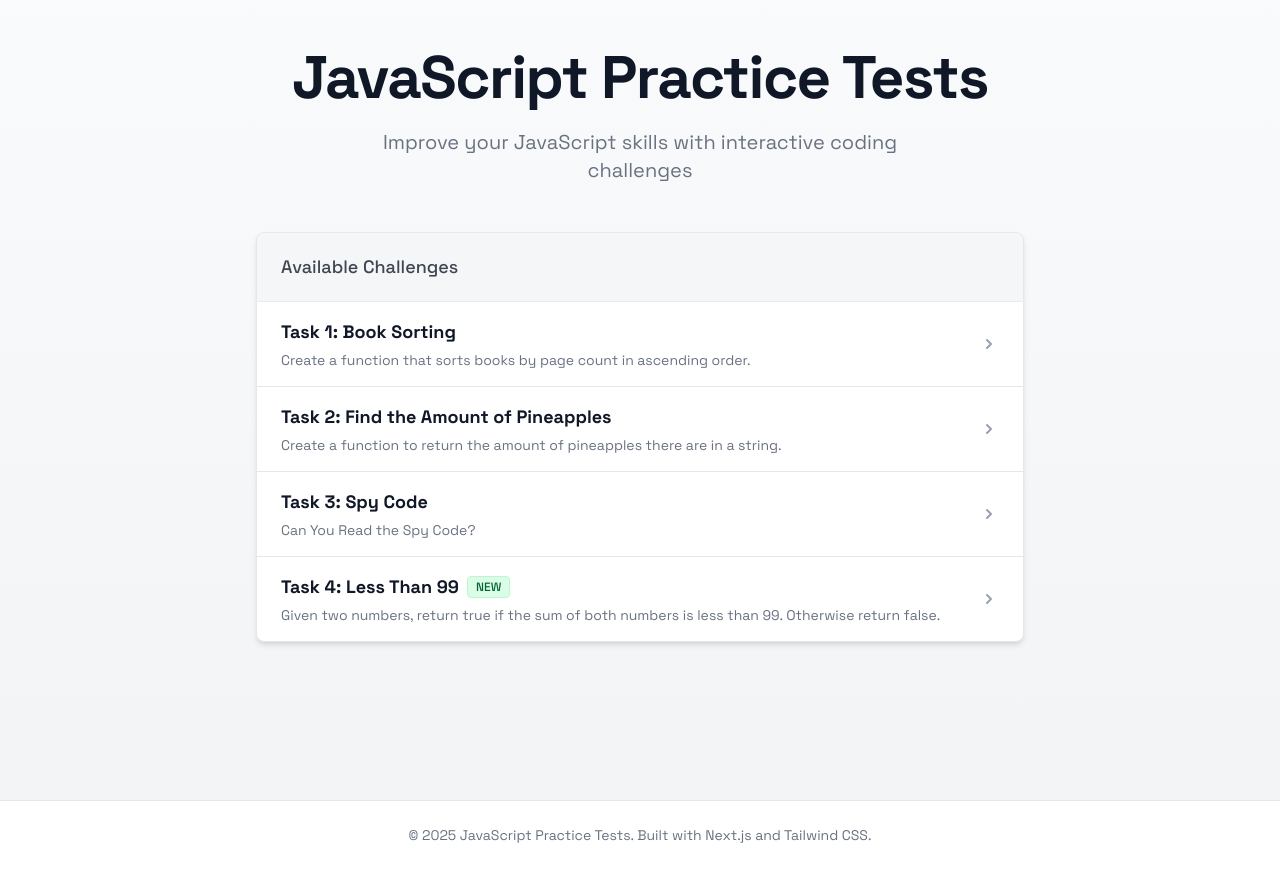
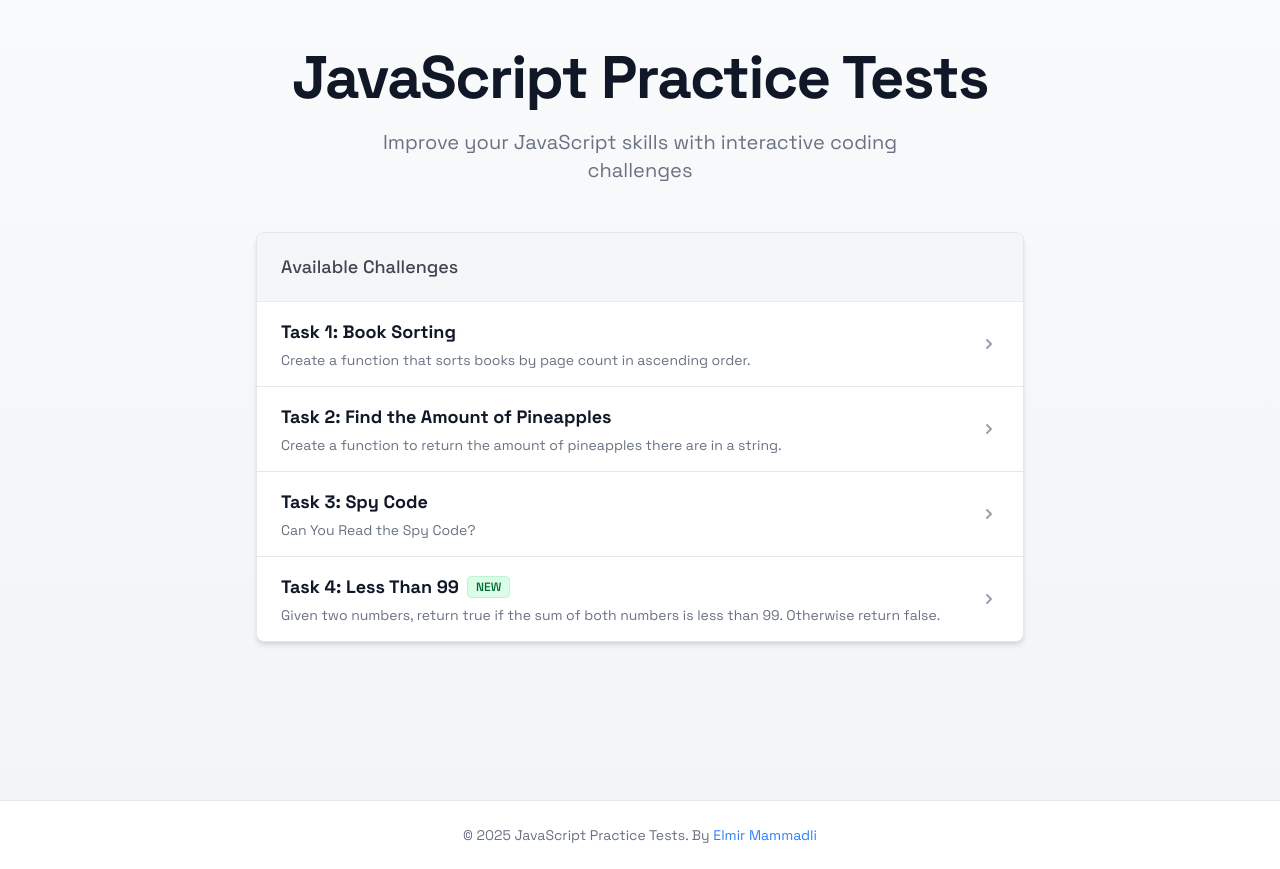
Before and after one commit to elmir-mammadli/javascript-practice-challenges, a Next.js app: page / in a window 1280 px wide. Built offline with nearby package versions, Linux system fonts and the light colour scheme.

Commit message:
Update footer in RootLayout to include a link to Elmir Mammadli's website, enhancing attribution for the project.

```diff
--- a/src/app/layout.tsx
+++ b/src/app/layout.tsx
@@ -1,5 +1,6 @@
 import type { Metadata } from "next";
 import { Space_Grotesk } from "next/font/google";
+import Link from "next/link";
 import "./globals.css";
 
 const spaceGrotesk = Space_Grotesk({
@@ -26,7 +27,7 @@ export default function RootLayout({
         <footer className="bg-white border-t border-gray-200 py-6">
           <div className="max-w-7xl mx-auto px-4 sm:px-6 lg:px-8">
             <p className="text-center text-sm text-gray-500">
-              © {new Date().getFullYear()} JavaScript Practice Tests. Built with Next.js and Tailwind CSS.
+              © {new Date().getFullYear()} JavaScript Practice Tests. By <Link href="https://elmir.dev" target="_blank" className="text-blue-500 hover:text-blue-600 hover:underline">Elmir Mammadli</Link>
             </p>
           </div>
         </footer>
```
